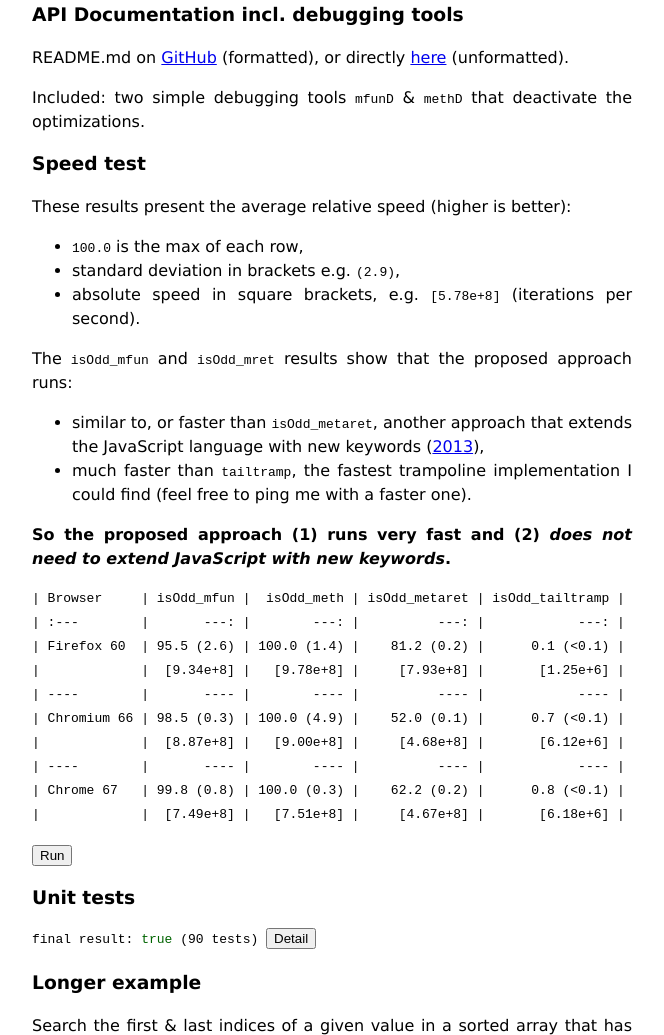
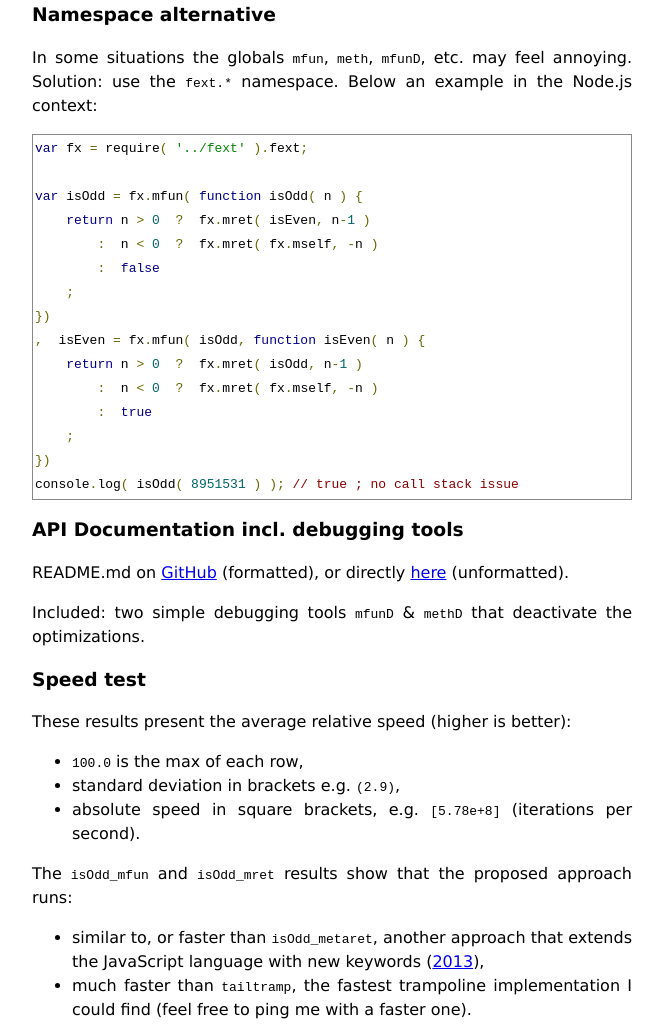
Before and after one commit to glathoud/fext, a website with bundled scripts: page index.html in a window 1280 px wide. Shown: the part 1530-2565 px from the top of the page, without its empty margins (308-972 px from the left). Built offline with nearby package versions, Linux system fonts and the light colour scheme.

Commit message:
improved support for alternative namespaces

```diff
--- a/fext.js
+++ b/fext.js
@@ -144,18 +144,18 @@
 
       API: missing args allowed, but order fixed:
 
-      var f = mfun( [namespacekey,] [name,] f_or_s );
+      var f = mfun( [groupkey,] [name,] f_or_s );
 
       `f_or_s` is mandatory, the other two optional.
 
       `f_or_s`: string|function
       `name`:   string
 
-      `namespacekey` is any common object that will be used as a key
+      `groupkey` is any common object that will be used as a key
       to group mutually recursive functions.
 
-      `namespacekey` will NOT be modified, only used as a key to
-      determine which functions know each other (a.k.a. namespace).
+      `groupkey` will NOT be modified, only used as a key to
+      determine which functions know each other (a.k.a. group).
 
       --- Variants --
 
@@ -167,15 +167,15 @@
 
       (2) Mutual recursion with named functions
 
-      Custom `namespacekey`:
-
-      var namespacekey = {}  // whatever object
-      ,   first_fun = mfun( namespacekey, named_func_or_str )
-      ,  second_fun = mfun( namespacekey, named_func_or_str )
-      ,   third_fun = mfun( namespacekey, named_func_or_str )
+      Custom `groupkey`:
+
+      var groupkey = {}  // whatever object
+      ,   first_fun = mfun( groupkey, named_func_or_str )
+      ,  second_fun = mfun( groupkey, named_func_or_str )
+      ,   third_fun = mfun( groupkey, named_func_or_str )
       ;
 
-      Default `namespacekey` (=== `first_fun`):
+      Default `groupkey` (=== `first_fun`):
 
       var first_fun = mfun( named_func_or_str )
       ,  second_fun = mfun( first_fun, named_func_or_str )
@@ -185,15 +185,15 @@
       (3) Mutual recursion with anonymous function (e.g. arrow
       functions)
 
-      Custom `namespacekey`:
-
-      var namespacekey = {}  // whatever object
-      ,   first_fun = mfun( namespacekey, name, anonymous_f_or_s )
-      ,  second_fun = mfun( namespacekey, name, anonymous_f_or_s )
-      ,   third_fun = mfun( namespacekey, name, anonymous_f_or_s )
+      Custom `groupkey`:
+
+      var groupkey = {}  // whatever object
+      ,   first_fun = mfun( groupkey, name, anonymous_f_or_s )
+      ,  second_fun = mfun( groupkey, name, anonymous_f_or_s )
+      ,   third_fun = mfun( groupkey, name, anonymous_f_or_s )
       ;
 
-      Default `namespacekey` (=== `first_fun`):
+      Default `groupkey` (=== `first_fun`):
 
       var first_fun = mfun( name, anonymous_func_or_str )
       ,  second_fun = mfun( first_fun, name, anonymous_func_or_str )
@@ -204,14 +204,14 @@
         /*
           Read the arguments, missing args allowed, but order fixed:
 
-          [namespacekey], [name], f_or_s
+          [groupkey], [name], f_or_s
 
           `f_or_s` is mandatory, the other two optional.
 
         */
         var arr =
             [          a,    b,      c ]
-        ,   namespacekey, name, f_or_s
+        ,   groupkey, name, f_or_s
         ;
         for (var i = arr.length; i--;) // read right-to-left
         {
@@ -238,7 +238,7 @@
                 }
                 else
                 {
-                    namespacekey = x;
+                    groupkey = x;
                     break;
                 }
             }
@@ -283,7 +283,7 @@
 
         // --- Defaults parameters
 
-        namespacekey  ||  (namespacekey = ret);
+        groupkey  ||  (groupkey = ret);
 
         if (!name)
         {
@@ -307,7 +307,7 @@
 
         // --- Check
 
-        (f_or_s  &&  name  &&  namespacekey)  ||  null.missing_arg;
+        (f_or_s  &&  name  &&  groupkey)  ||  null.missing_arg;
 
         (f_or_s.bind  ||  f_or_s.substring).call.a;
         name.substring.call.a;
@@ -415,11 +415,11 @@
 
         ,   space  =
             (
-                topmap.has( namespacekey )
+                topmap.has( groupkey )
                     ?  topmap
-                    :  (topmap.set( namespacekey, {} ), topmap)
+                    :  (topmap.set( groupkey, {} ), topmap)
             )
-            .get( namespacekey )
+            .get( groupkey )
         ;
         space[ name ]  &&  null.already_defined;
 
@@ -616,8 +616,8 @@
             {
                 /*
                   We assume that all necessary mfun's have been
-                  registered to the "namespace" identified by
-                  namespacekey.
+                  registered to the "group" identified by
+                  groupkey.
 
                   We can now complete the graph of dependencies.
 
@@ -1006,7 +1006,7 @@
         var meth_mfun;
         function meth_setup_mfun( o )
         {
-            var namespacekey = get_owner( o, name );
+            var groupkey = get_owner( o, name );
 
             meth_mfun = mfun.call(
                 {
@@ -1015,7 +1015,7 @@
 
                     , mret_that_dot : true
                 }
-                , namespacekey, a, b );
+                , groupkey, a, b );
 
             o[ name ] = meth_wrapper1;
             o[ name ].getImpl = meth_mfun.getImpl;
@@ -1320,9 +1320,13 @@
                 a_name_1 = a_name_0;
             }
 
+            // Support alternative namespaces, as in "fx.mself" or
+            // "fx.someOtherName"
+
+            var a_name_2 = a_name_1.split( '.' ).slice( -1 )[ 0 ];
+
             // Support anonymous self-recursion
-            var a_name   =
-                a_name_1 === 'mself'  ?  name  :  a_name_1
+            var a_name   = a_name_2 === 'mself'  ?  name  :  a_name_2
 
             ,   rest_args = mret_args
                 .slice( 1 )
--- a/index.html
+++ b/index.html
@@ -126,6 +126,34 @@
 &lt;/script&gt;
 </code></pre>
                        </section>
+
+      <section id="section_namespace">
+
+        <h3>Namespace alternative</h3>
+
+        <p>In some situations the
+        globals <code>mfun</code>, <code>meth</code>, <code>mfunD</code>,
+          etc. may feel annoying. Solution: use the <code>fext.*</code> namespace. Below an example in the Node.js context:</p>
+
+        <pre class="prettyprint lang-js"><code>var fx = require( '../fext' ).fext;
+
+var isOdd = fx.mfun( function isOdd( n ) {
+    return n > 0  ?  fx.mret( isEven, n-1 )
+        :  n < 0  ?  fx.mret( fx.mself, -n )
+        :  false
+    ;
+})
+,  isEven = fx.mfun( isOdd, function isEven( n ) {
+    return n > 0  ?  fx.mret( isOdd, n-1 )
+        :  n < 0  ?  fx.mret( fx.mself, -n )
+        :  true
+    ;
+})
+console.log( isOdd( 8951531 ) ); // true ; no call stack issue
+</code></pre>
+
+
+      </section>
 
                        <section id="section_api_doc">
       <h3>API Documentation incl. debugging tools</h3>
--- a/test/fext_unittest.js
+++ b/test/fext_unittest.js
@@ -226,14 +226,14 @@
             }
 
             , function
-            arrow_helper_function_explicit_namespacekey_forgot_name_string()
-            {
-                var namespacekey = {}  // whatever object
-
-                ,   factorial = mfun( namespacekey, 'n => mret( factsub, n, 1 )')
+            arrow_helper_function_explicit_groupkey_forgot_name_string()
+            {
+                var groupkey = {}  // whatever object
+
+                ,   factorial = mfun( groupkey, 'n => mret( factsub, n, 1 )')
 
                 // We forgot the name here. An Error should be thrown.
-                ,   factsub   = mfun( namespacekey, '(n, acc) =>\
+                ,   factsub   = mfun( groupkey, '(n, acc) =>\
 n > 1  ?  mret( mself, n-1, acc*n )\
 : acc')
                 , isOk_arr = [
@@ -263,14 +263,14 @@
             }
 
             , function
-            arrow_helper_function_explicit_namespacekey_string()
-            {
-                var namespacekey = {}  // whatever object
-
-                ,   factorial = mfun( namespacekey, 'n =>\
+            arrow_helper_function_explicit_groupkey_string()
+            {
+                var groupkey = {}  // whatever object
+
+                ,   factorial = mfun( groupkey, 'n =>\
 mret( factsub, n, 1 )'
                                     )
-                ,   factsub   = mfun( namespacekey, 'factsub', '(n, acc) =>\
+                ,   factsub   = mfun( groupkey, 'factsub', '(n, acc) =>\
 n > 1  ?  mret( mself, n-1, acc*n )\
 : acc')
                 , isOk_arr = [
@@ -294,9 +294,9 @@
             }
 
             , function
-            arrow_helper_function_default_namespacekey_string()
-            {
-                // The default `namespacekey` is the returned function
+            arrow_helper_function_default_groupkey_string()
+            {
+                // The default `groupkey` is the returned function
                 // `var factorial` in this case.
                 var factorial = mfun( '(n) => mret( factsub, n, 1 )' )
                 ,   factsub   = mfun( factorial, 'factsub', '( n, acc ) =>\
@@ -441,14 +441,14 @@
             }
 
             , function
-            helper_function_explicit_namespacekey()
-            {
-                var namespacekey = {}  // whatever object
-
-                ,   factorial = mfun( namespacekey, function ( n ) {
+            helper_function_explicit_groupkey()
+            {
+                var groupkey = {}  // whatever object
+
+                ,   factorial = mfun( groupkey, function ( n ) {
                     return mret( factsub, n, 1 );
                 })
-                ,   factsub   = mfun( namespacekey, function factsub( n, acc ) {
+                ,   factsub   = mfun( groupkey, function factsub( n, acc ) {
                     return n > 1  ?  mret( mself, n-1, acc*n )
                         : acc;
                 })
@@ -472,9 +472,9 @@
             }
 
             , function
-            helper_function_default_namespacekey()
-            {
-                // The default `namespacekey` is the returned function
+            helper_function_default_groupkey()
+            {
+                // The default `groupkey` is the returned function
                 // `var factorial` in this case.
                 var factorial = mfun( function ( n ) {
                     return mret( factsub, n, 1 );
@@ -503,16 +503,16 @@
             }
 
             , function
-            helper_function_explicit_namespacekey_explicit_name()
-            {
-                var namespacekey = {}  // whatever object
-
-                ,   factorial = mfun( namespacekey, function ( n ) {
+            helper_function_explicit_groupkey_explicit_name()
+            {
+                var groupkey = {}  // whatever object
+
+                ,   factorial = mfun( groupkey, function ( n ) {
                     return mret( factsub, n, 1 );
                 })
 
                 // Here the explicit name 'factsub'
-                ,   factsub   = mfun( namespacekey, 'factsub', function( n, acc ) {
+                ,   factsub   = mfun( groupkey, 'factsub', function( n, acc ) {
                     return n > 1  ?  mret( mself, n-1, acc*n )
                         : acc;
                 })
@@ -536,9 +536,9 @@
             }
 
             , function
-            helper_function_default_namespacekey_explicit_name()
-            {
-                // The default `namespacekey` is the returned function
+            helper_function_default_groupkey_explicit_name()
+            {
+                // The default `groupkey` is the returned function
                 // `var factorial` in this case.
                 var factorial = mfun( function ( n ) {
                     return mret( factsub, n, 1 );
@@ -570,16 +570,16 @@
 
 
             , function
-            isOdd_isEven_functionality_explicit_namespacekey()
-            {
-                var namespacekey = {}  // whatever object
-
-                ,   isOdd = mfun( namespacekey, function isOdd( n ) {
+            isOdd_isEven_functionality_explicit_groupkey()
+            {
+                var groupkey = {}  // whatever object
+
+                ,   isOdd = mfun( groupkey, function isOdd( n ) {
                     return n < 0  ?  mret( isOdd, -n )
                         :  n === 0  ?  false
                         :  mret( isEven, n-1 );
                 })
-                ,  isEven = mfun( namespacekey, function isEven( n ) {
+                ,  isEven = mfun( groupkey, function isEven( n ) {
                     return n < 0  ?  mret( isEven, -n )
                         :  n === 0  ?  true
                         :  mret( isOdd, n-1 );
@@ -591,9 +591,9 @@
             }
 
             , function
-            isOdd_isEven_functionality_default_namespacekey()
-            {
-                // The default `namespacekey` is the returned function
+            isOdd_isEven_functionality_default_groupkey()
+            {
+                // The default `groupkey` is the returned function
                 // `var isOdd` in this case.
                 var isOdd = mfun( function isOdd( n ) {
                     return n < 0  ?  mret( isOdd, -n )
@@ -1767,9 +1767,9 @@
 
 
             , function
-            isOdd_isEven_functionality_default_namespacekey_inline_body_false()
-            {
-                // The default `namespacekey` is the returned function
+            isOdd_isEven_functionality_default_groupkey_inline_body_false()
+            {
+                // The default `groupkey` is the returned function
                 // `var isOdd` in this case.
                 var isOdd = mfun.call(
                     { inline_body : false }
@@ -1802,9 +1802,9 @@
             }
 
             , function
-            isOdd_isEven_functionality_default_namespacekey_inline_body_true()
-            {
-                // The default `namespacekey` is the returned function
+            isOdd_isEven_functionality_default_groupkey_inline_body_true()
+            {
+                // The default `groupkey` is the returned function
                 // `var isOdd` in this case.
                 var isOdd = mfun.call(
                     { inline_body : true }
@@ -1932,7 +1932,7 @@
                         :  mret( isOdd, n-1 );
                 }
 
-                // The default `namespacekey` is the returned function
+                // The default `groupkey` is the returned function
                 // `var isOdd` in this case.
                 var isOdd = mfunD( 'isOdd', isOdd_input_fun )
                 ,  isEven = mfunD( isOdd, 'isEven', isEven_input_fun )
@@ -1948,7 +1948,7 @@
 
             , function debugging_tool_mutual_recursion_real_life_use_case()
             {
-                // The default `namespacekey` is the returned function
+                // The default `groupkey` is the returned function
                 // `var isOdd` in this case.
                 var isOdd = mfunD( 'isOdd', function isOdd( n ) {
                     return n < 0  ?  mret( isOdd, -n )
@@ -2031,7 +2031,7 @@
                         :  mret( that.isOdd, n-1 );
                 }
 
-                // The default `namespacekey` is the returned function
+                // The default `groupkey` is the returned function
                 // `var isOdd` in this case.
                 var o = {
                     isOdd    : methD( 'isOdd',  isOdd_input_fun )
@@ -2163,6 +2163,33 @@
                 return isOk;
             }
 
+            , function fx_namespace()
+            {
+                var fx = fext;
+
+                var gcd = fx.mfun( function (a, b) {
+                    return a > b  ?  fx.mret( fx.mself, a-b, b )
+                        :  a < b  ?  fx.mret( fx.mself, b-a, a )
+                        :  a;
+                })
+                , isOk_arr = [
+                    [1, 1, 1]
+                    , [2, 2, 2]
+                    , [2, 3, 1]
+                    , [2*3, 2, 2]
+                    , [2*3, 3, 3]
+                    , [2*5*17, 3*5*19, 5]
+                    , [2*3*5*17, 3*5*19, 3*5]
+                ]
+                    .map( function( abc ) {
+                        return gcd( abc[ 0 ], abc[ 1 ] ) === abc[ 2 ];
+                    })
+                , isOk = isOk_arr
+                    .every( function ( x ) { return x; } )
+                ;
+                return isOk;
+            }
+
         ]);
 
     } // end of function `get_test_arr()`
--- a/test/fext_unittest_es6.js
+++ b/test/fext_unittest_es6.js
@@ -111,13 +111,13 @@
         }
 
         , function
-        arrow_helper_function_explicit_namespacekey_backtick()
+        arrow_helper_function_explicit_groupkey_backtick()
         {
-            var namespacekey = {}  // whatever object
+            var groupkey = {}  // whatever object
 
-            ,   factorial = mfun( namespacekey
+            ,   factorial = mfun( groupkey
                                   , (n) => mret( factsub, n, 1 ) )
-            ,   factsub   = mfun( namespacekey
+            ,   factsub   = mfun( groupkey
                                   , 'factsub'
                                   , `( n, acc ) =>
                                   n > 1  ?  mret( mself, n-1, acc*n )
@@ -143,9 +143,9 @@
         }
 
         , function
-        arrow_helper_function_default_namespacekey_backtick()
+        arrow_helper_function_default_groupkey_backtick()
         {
-            // The default `namespacekey` is the returned function
+            // The default `groupkey` is the returned function
             // `var factorial` in this case.
             var factorial = mfun( (n) => mret( factsub, n, 1 ) )
             ,   factsub   = mfun( factorial
@@ -226,14 +226,14 @@
 
 
         , function
-        arrow_helper_function_explicit_namespacekey_forgot_name()
+        arrow_helper_function_explicit_groupkey_forgot_name()
         {
-            var namespacekey = {}  // whatever object
+            var groupkey = {}  // whatever object
 
-            ,   factorial = mfun( namespacekey, n => mret( factsub, n, 1 ))
+            ,   factorial = mfun( groupkey, n => mret( factsub, n, 1 ))
 
             // We forgot the name here. An Error should be thrown.
-            ,   factsub   = mfun( namespacekey, (n, acc) =>
+            ,   factsub   = mfun( groupkey, (n, acc) =>
                                   n > 1  ?  mret( mself, n-1, acc*n )
                                   : acc)
             , isOk_arr = [
@@ -263,14 +263,14 @@
         }
 
         , function
-        arrow_helper_function_explicit_namespacekey()
+        arrow_helper_function_explicit_groupkey()
         {
-            var namespacekey = {}  // whatever object
+            var groupkey = {}  // whatever object
 
-            ,   factorial = mfun( namespacekey, n =>
+            ,   factorial = mfun( groupkey, n =>
                                   mret( factsub, n, 1 )
                                 )
-            ,   factsub   = mfun( namespacekey, 'factsub', (n, acc) =>
+            ,   factsub   = mfun( groupkey, 'factsub', (n, acc) =>
                                   n > 1  ?  mret( mself, n-1, acc*n )
                                   : acc)
             , isOk_arr = [
@@ -295,9 +295,9 @@
 
 
         , function
-        arrow_helper_function_default_namespacekey()
+        arrow_helper_function_default_groupkey()
         {
-            // The default `namespacekey` is the returned function
+            // The default `groupkey` is the returned function
             // `var factorial` in this case.
             var factorial = mfun( (n) => mret( factsub, n, 1 ) )
             ,   factsub   = mfun( factorial, 'factsub', ( n, acc ) =>
@@ -347,16 +347,16 @@
 
 
         , function
-        arrow_isOdd_isEven_functionality_explicit_namespacekey_self()
+        arrow_isOdd_isEven_functionality_explicit_groupkey_self()
         {
-            var namespacekey = {}  // whatever object
+            var groupkey = {}  // whatever object
 
-            ,   isOdd = mfun( namespacekey, 'isOdd', (n) =>
+            ,   isOdd = mfun( groupkey, 'isOdd', (n) =>
                               n < 0  ?  mret( mself, -n )
                               :  n === 0  ?  false
                               :  mret( isEven, n-1 )
                             )
-            ,  isEven = mfun( namespacekey, 'isEven', function isEven( n ) {
+            ,  isEven = mfun( groupkey, 'isEven', function isEven( n ) {
                 return n < 0  ?  mret( mself, -n )
                     :  n === 0  ?  true
                     :  mret( isOdd, n-1 );
@@ -368,9 +368,9 @@
         }
 
         , function
-        arrow_isOdd_isEven_functionality_default_namespacekey()
+        arrow_isOdd_isEven_functionality_default_groupkey()
         {
-            // The default `namespacekey` is the returned function
+            // The default `groupkey` is the returned function
             // `var isOdd` in this case.
             var isOdd = mfun( 'isOdd', n =>
                               n < 0  ?  mret( mself, -n )
```
Also changed, not shown: README.md.
